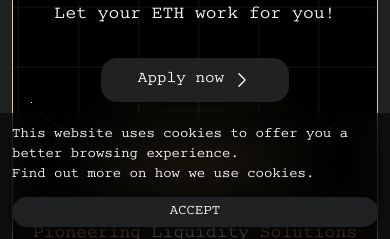
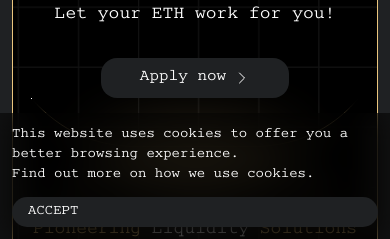
Before and after one commit to GeorgiyAslanyan/liquidityswap, a Next.js app: page / in a window 390 px wide. Shown: the part 605-844 px from the top of the page. Built offline with nearby package versions, Linux system fonts and the light colour scheme.

Commit message:
fix leading 6

```diff
--- a/app/globals.css
+++ b/app/globals.css
@@ -34,8 +34,4 @@ body {
 
 button p {
   line-height: 100% !important;
-  display: flex;
-  flex-direction: column;
-  justify-items: center;
-  -webkit-justify-items: center;
 }
--- a/components/Cookies.jsx
+++ b/components/Cookies.jsx
@@ -13,7 +13,7 @@ const Cookies = () => {
             </p>
             <button
               onClick={() => setCookie(false)}
-              className="text-sm w-full sm:w-fit items-center rounded-2xl whitespace-nowrap bg-[#1F2123] hover:bg-[#36393c] duration-300 ease-in-out transition-all text-white py-2 px-4">
+              className="text-sm w-full sm:w-fit flex items-center rounded-2xl whitespace-nowrap bg-[#1F2123] hover:bg-[#36393c] duration-300 ease-in-out transition-all text-white py-2 px-4">
               <p>ACCEPT</p>
             </button>
           </div>
--- a/components/Hero.jsx
+++ b/components/Hero.jsx
@@ -100,7 +100,7 @@ const Hero = () => {
                   viewBox="0 0 24 24"
                   strokeWidth="1.5"
                   stroke="currentColor"
-                  className="w-5 h-5">
+                  className="w-4 h-4 lg:w-5 lg:h-5">
                   <path
                     strokeLinecap="round"
                     strokeLinejoin="round"
@@ -186,7 +186,7 @@ const Hero = () => {
                   viewBox="0 0 24 24"
                   strokeWidth="1.5"
                   stroke="currentColor"
-                  className="w-5 h-5">
+                  className="w-4 h-4 lg:w-5 lg:h-5">
                   <path
                     strokeLinecap="round"
                     strokeLinejoin="round"
@@ -208,7 +208,7 @@ const Hero = () => {
                   viewBox="0 0 24 24"
                   strokeWidth="1.5"
                   stroke="currentColor"
-                  className="w-5 h-5">
+                  className="w-4 h-4 lg:w-5 lg:h-5">
                   <path
                     strokeLinecap="round"
                     strokeLinejoin="round"
--- a/components/Navbar.jsx
+++ b/components/Navbar.jsx
@@ -53,7 +53,7 @@ const Navbar = () => {
                   viewBox="0 0 24 24"
                   strokeWidth="1.5"
                   stroke="currentColor"
-                  className="w-4 h-4">
+                  className="w-[14px] h-[14px]">
                   <path
                     strokeLinecap="round"
                     strokeLinejoin="round"
```
